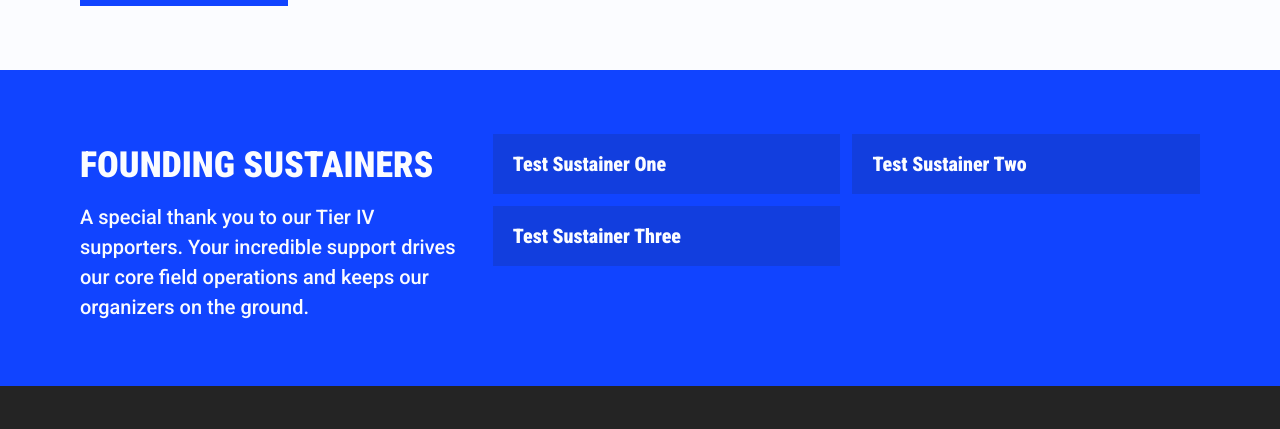
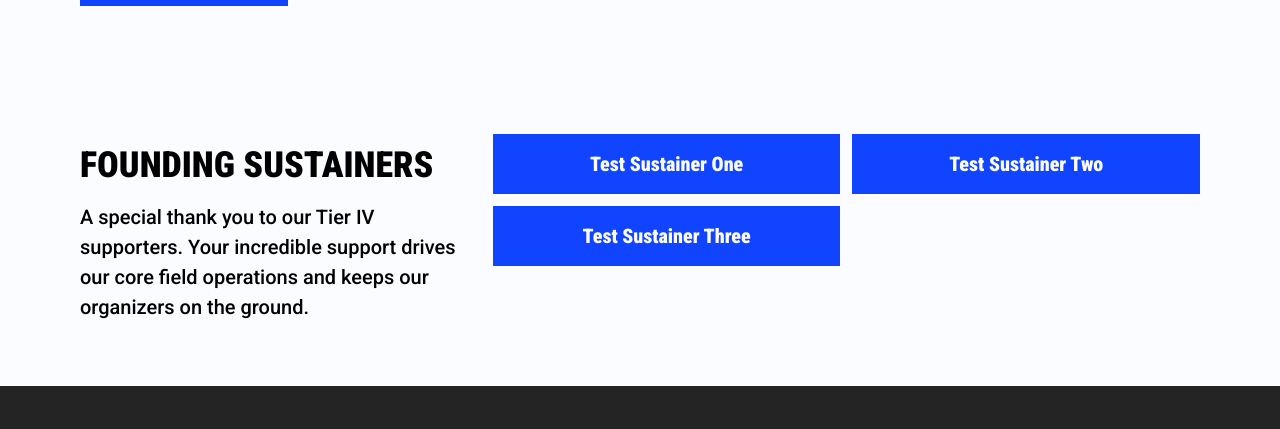
Before and after one commit to digitalgroundgame/dgg-frontpage, a Next.js app: page /sustainers in a window 1280 px wide. Shown: the part 1567-1996 px from the top of the page. Built offline with nearby package versions, Linux system fonts and the light colour scheme; no server answers.

Commit message:
Improve Founding Sustainers section contrast

```diff
--- a/src/app/sustainers/page.tsx
+++ b/src/app/sustainers/page.tsx
@@ -172,18 +172,18 @@ export default async function SustainersPage() {
       </section>
 
       {tierIvSustainerNames.length > 0 ? (
-        <section className="bg-brand-blue px-6 py-12 text-near-white-blue sm:px-12 lg:px-20 lg:py-16">
+        <section className="bg-near-white-blue px-6 py-12 text-black sm:px-12 lg:px-20 lg:py-16">
           <div className="mx-auto grid w-full max-w-6xl gap-8 lg:grid-cols-[minmax(0,0.7fr)_minmax(0,1.3fr)] lg:items-start">
             <div>
               <h2 className="type-section-title mt-3 uppercase">Founding Sustainers</h2>
-              <p className="type-body mt-4 max-w-xl text-near-white-blue">
+              <p className="type-body mt-4 max-w-xl text-black">
                 A special thank you to our Tier IV supporters. Your incredible support drives our core field operations and keeps our organizers on the ground.
               </p>
             </div>
             <ul className="grid gap-3 sm:grid-cols-2" aria-label="Founding Sustainers">
               {tierIvSustainerNames.map((name) => (
                 <li
-                  className="bg-dark-blue px-5 py-4 font-roboto-condensed text-xl font-black"
+                  className="bg-brand-blue px-5 py-4 text-center font-roboto-condensed text-xl font-black text-near-white-blue"
                   key={name}
                 >
                   {name}
```
